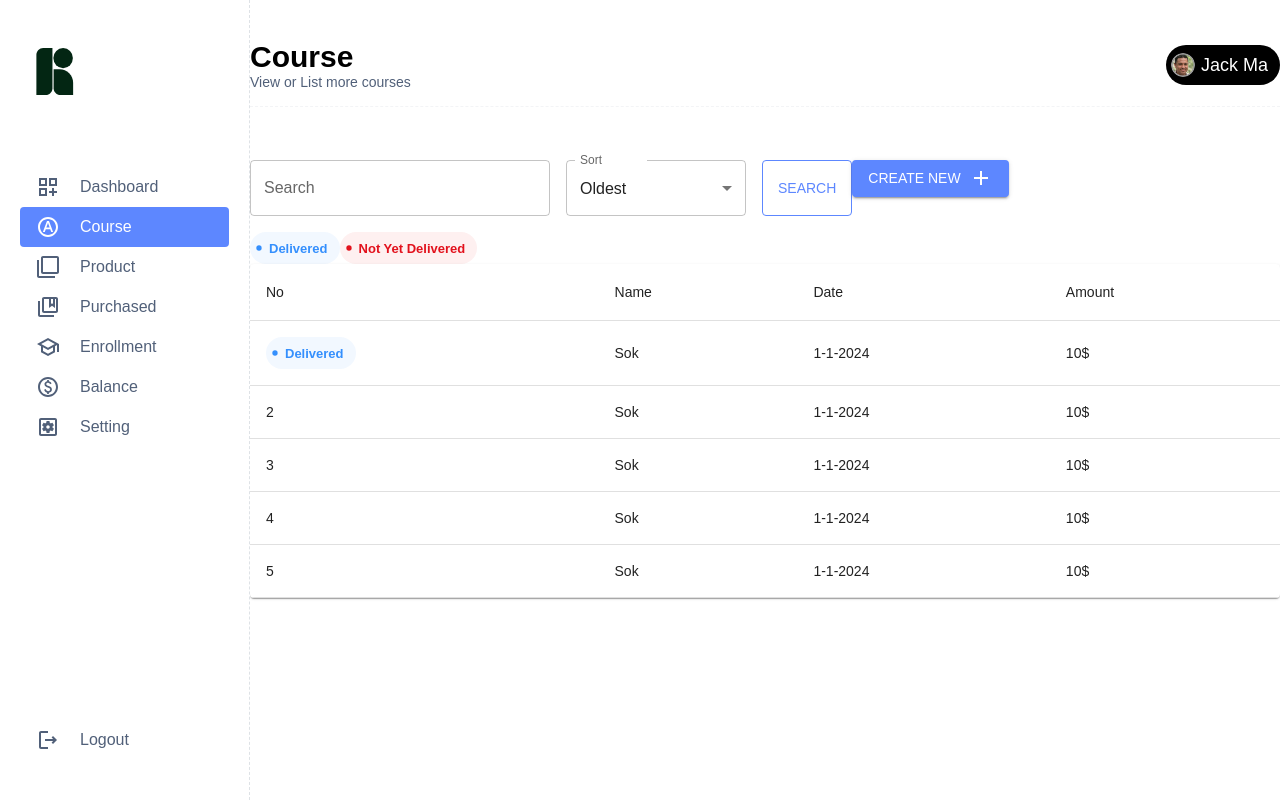
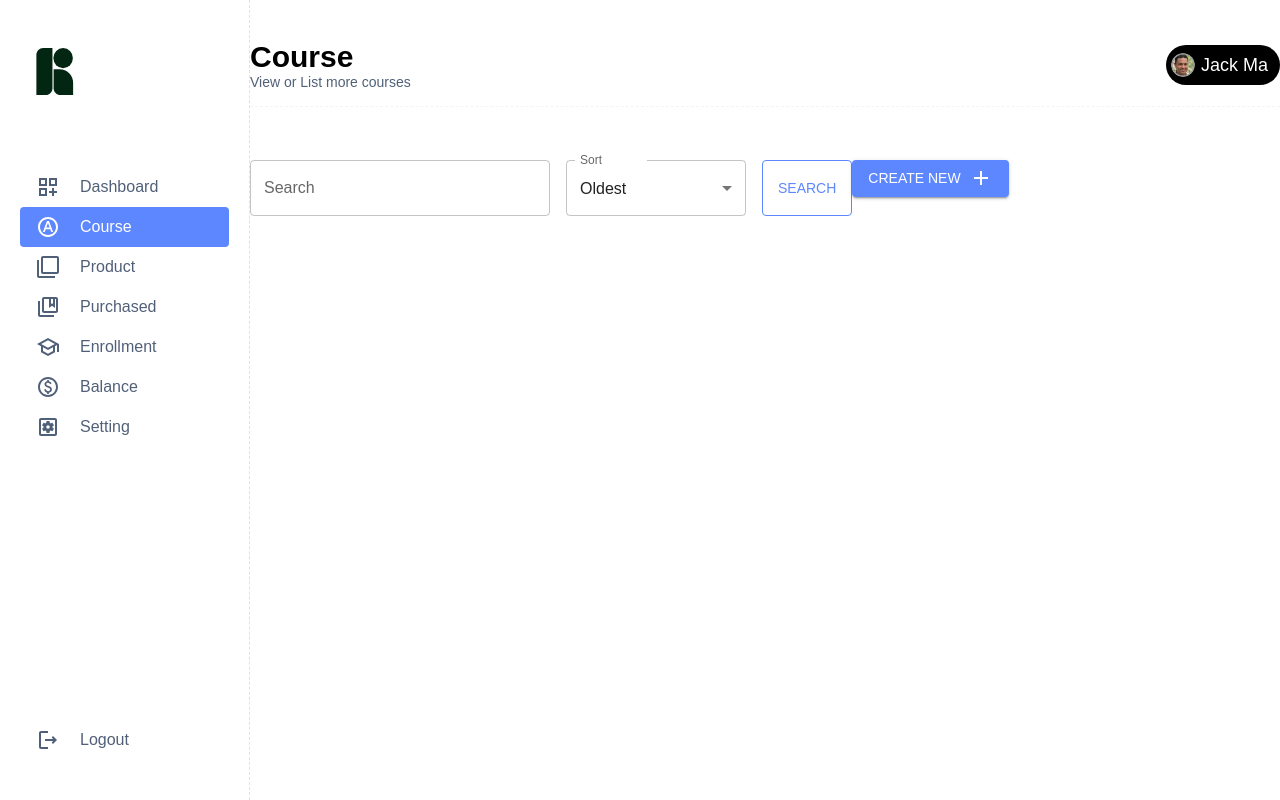
Before and after one commit to Kh1T/agteach-instructor, a React (Create React App) app: page /course in a window 1280 px wide. Built offline with nearby package versions, Linux system fonts and the light colour scheme.

Commit message:
feat: merge from product page to get table component

```diff
--- a/src/pages/Course.jsx
+++ b/src/pages/Course.jsx
@@ -1,15 +1,10 @@
 import { useState } from "react";
 import QueryHeader from "../components/QueryHeader";
-import ChipDelivery from "../components/ChipDelivery";
-import CustomTableMui from "../components/CustomTableMui";
-import {data} from '../data/sampleDashboardData';
 function CoursePage() {
   const [selectState, setSelectState] = useState();
   const label = "Sort";
   function handleCreateNew() {}
   function handleSearch() {}
-  let {headers, rows} = data
-  rows[0][0] = <ChipDelivery isDelivered={true}/>
   return (
     <>
       <QueryHeader
@@ -19,9 +14,6 @@ function CoursePage() {
         handleCreateNew={handleCreateNew}
         handleSearch={handleSearch}
       />
-      <ChipDelivery isDelivered={true} />
-      <ChipDelivery isDelivered={false} />
-      <CustomTableMui data={{headers, rows}} />
     </>
   );
 }
```
